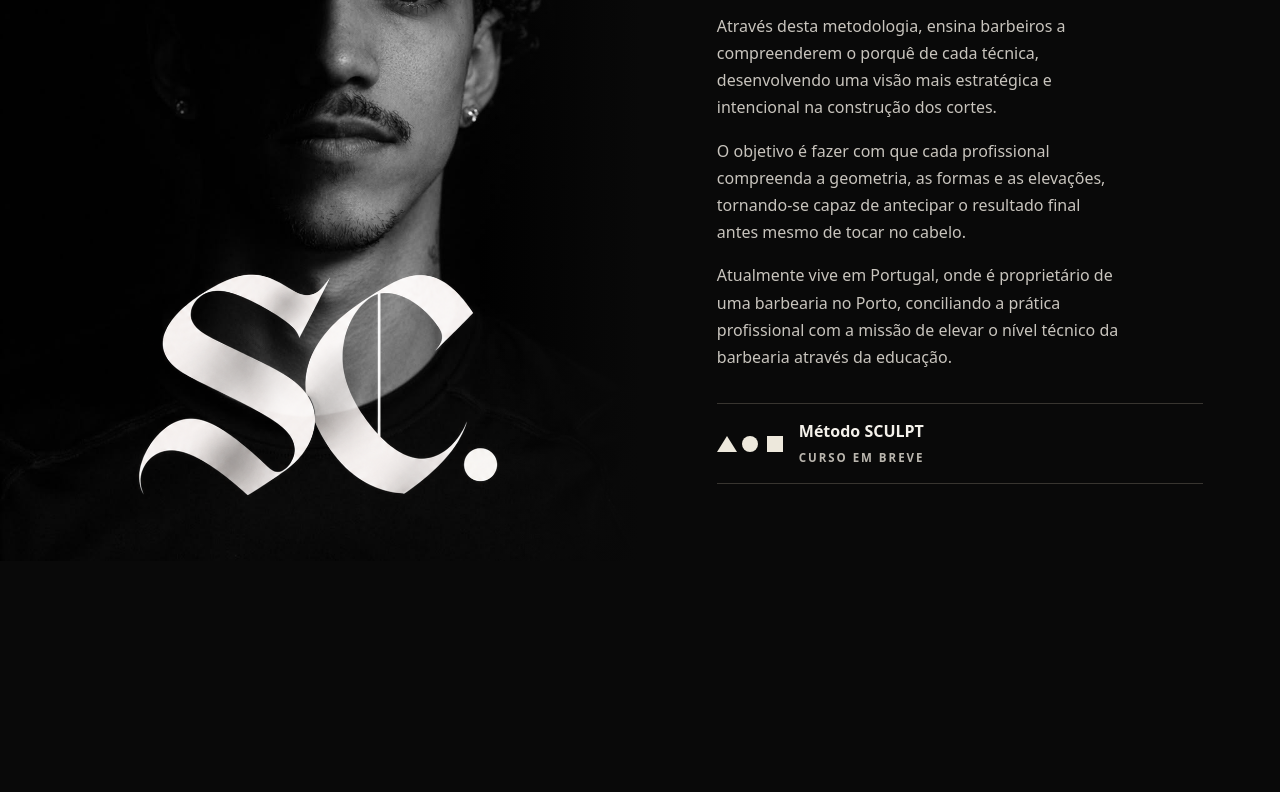
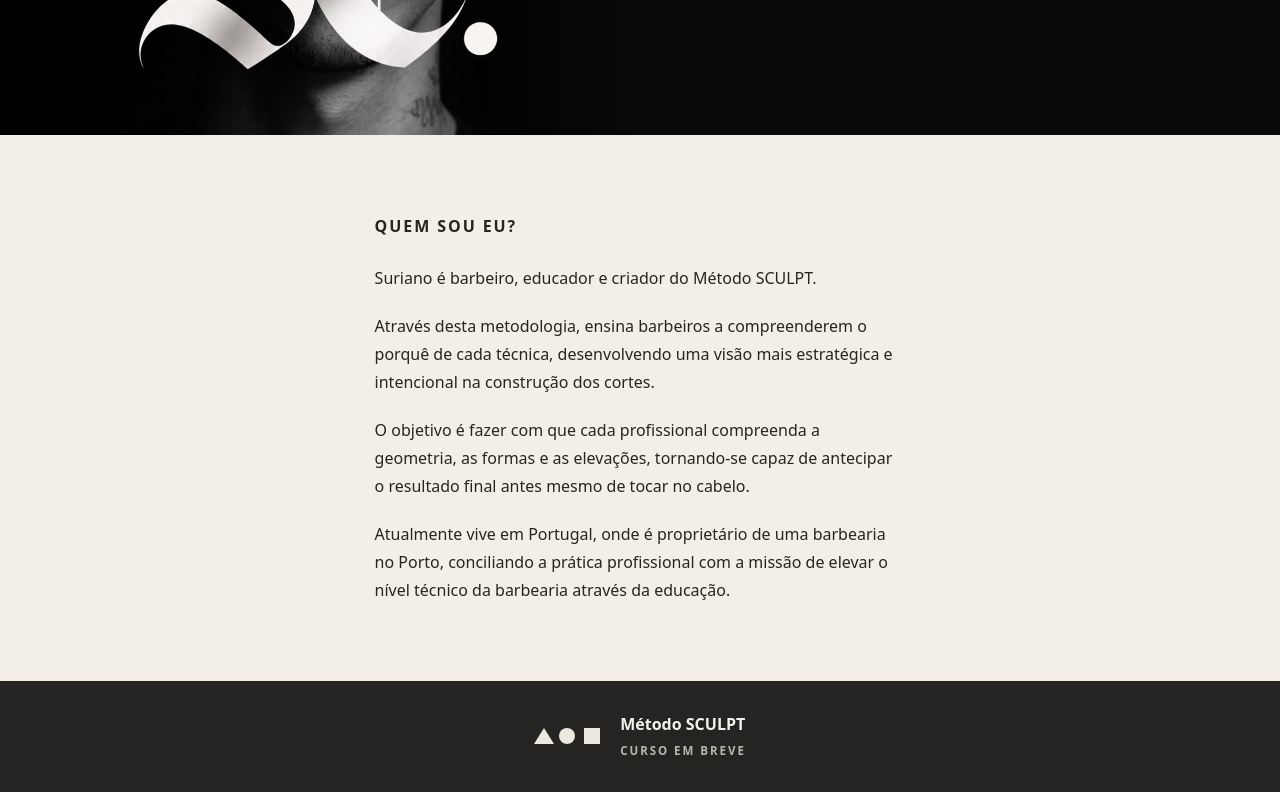
Before and after one commit to codebypereira/Barber, a plain HTML site: page index.html in a window 1280 px wide. Shown: the part 385-1177 px from the top of the page. Before the commit the page ends 946 px from the top, so only its background shows below. Drawn offline with Linux system fonts and the light colour scheme.

Commit message:
Mudança de tema escuro

```diff
--- a/index.html
+++ b/index.html
@@ -8,8 +8,8 @@
   <style>
     * { box-sizing: border-box; }
     body { margin: 0; background: #090909; color: #f4f1eb; font-family: system-ui, sans-serif; }
-    main { display: grid; grid-template-columns: 1fr 1fr; min-height: 100svh; max-width: 1440px; margin: auto; }
-    .portrait { position: relative; background: #050505; min-height: 100%; }
+    main { display: grid; grid-template-columns: 1fr 1fr; grid-template-rows: auto auto auto; }
+    .portrait { position: relative; background: #050505; min-height: clamp(28rem, 65svh, 40rem); }
     .portrait-photo { position: absolute; width: 100%; height: 100%; object-fit: cover; object-position: center 42%; }
     .portrait::after { content: ""; position: absolute; inset: 0; background: linear-gradient(90deg, transparent 75%, #090909); }
     .monogram { position: absolute; z-index: 1; left: 50%; bottom: clamp(1rem, 4vw, 3rem); transform: translateX(-50%); width: clamp(11rem, 58%, 25rem); aspect-ratio: 1.5; overflow: hidden; mix-blend-mode: screen; }
@@ -18,17 +18,21 @@
     .label, .status { font-size: .72rem; font-weight: 650; letter-spacing: .17em; text-transform: uppercase; color: #bab6ae; }
     h1 { margin: .18em 0; font-size: clamp(3rem, 7vw, 7rem); letter-spacing: -.075em; line-height: .95; }
     .signature { margin: 1.2rem 0; font-size: clamp(1.3rem, 2.4vw, 2rem); font-weight: 600; }
-    .bio { max-width: 44ch; color: #c8c4bd; line-height: 1.7; }
-    .bio h2 { margin: 1.5rem 0 .75rem; font-size: .8rem; letter-spacing: .12em; color: #f4f1eb; }
-    .course { display: flex; align-items: center; gap: 1rem; padding: 1rem 0; margin-top: 2rem; border-block: 1px solid #383530; }
+    .bio, .course { grid-column: 1 / -1; }
+    .bio { background: #f4efe6; color: #28241f; line-height: 1.75; padding: clamp(2.5rem, 6vw, 5rem) 1.5rem; }
+    .bio > * { max-width: 58ch; margin-inline: auto; }
+    .bio h2 { margin-block: 0 1.5rem; font-size: 1rem; letter-spacing: .12em; max-width: 58ch; }
+    .bio p { margin-block: 0 1.25rem; }
+    .bio p:last-child { margin-bottom: 0; }
+    .course { display: flex; justify-content: center; align-items: center; gap: 1.25rem; padding: 2rem 1.5rem; background: #252422; }
     .course strong { display: block; margin-bottom: .2rem; }
     .shapes { flex: none; color: #ede8dc; }
     @media (max-width: 720px) {
       main { display: block; }
-      .portrait { height: clamp(19rem, 58svh, 34rem); }
+      .portrait { min-height: 0; height: clamp(19rem, 58svh, 34rem); }
       .portrait::after { background: linear-gradient(transparent 72%, #090909); }
       .monogram { width: clamp(10rem, 58%, 17rem); bottom: 0; }
-      .intro { padding: 0 1.5rem 2.5rem; }
+      .intro { padding: 0 1.5rem 2.5rem; text-align: center; }
     }
   </style>
 </head>
@@ -42,13 +46,14 @@
       <p class="label">Barbeiro e educador · Porto</p>
       <h1 id="nome">SURIANO</h1>
       <p class="signature">Prever antes de executar.</p>
-      <div class="bio">
-        <h2>QUEM SOU EU?</h2>
+    </section>
+    <section class="bio" aria-labelledby="bio-titulo">
+      <h2 id="bio-titulo">QUEM SOU EU?</h2>
       <p>Suriano é barbeiro, educador e criador do Método SCULPT.</p>
       <p>Através desta metodologia, ensina barbeiros a compreenderem o porquê de cada técnica, desenvolvendo uma visão mais estratégica e intencional na construção dos cortes.</p>
       <p>O objetivo é fazer com que cada profissional compreenda a geometria, as formas e as elevações, tornando-se capaz de antecipar o resultado final antes mesmo de tocar no cabelo.</p>
       <p>Atualmente vive em Portugal, onde é proprietário de uma barbearia no Porto, conciliando a prática profissional com a missão de elevar o nível técnico da barbearia através da educação.</p>
-      </div>
+    </section>
     <div class="course">
       <svg class="shapes" width="66" height="20" viewBox="0 0 66 20" fill="currentColor" aria-hidden="true">
         <path d="M10 2 20 18H0Z"/>
@@ -60,7 +65,6 @@
         <span class="status">Curso em breve</span>
       </div>
     </div>
-    </section>
   </main>
 </body>
 </html>
```
Lines whose indentation alone changed are shown as unchanged.
